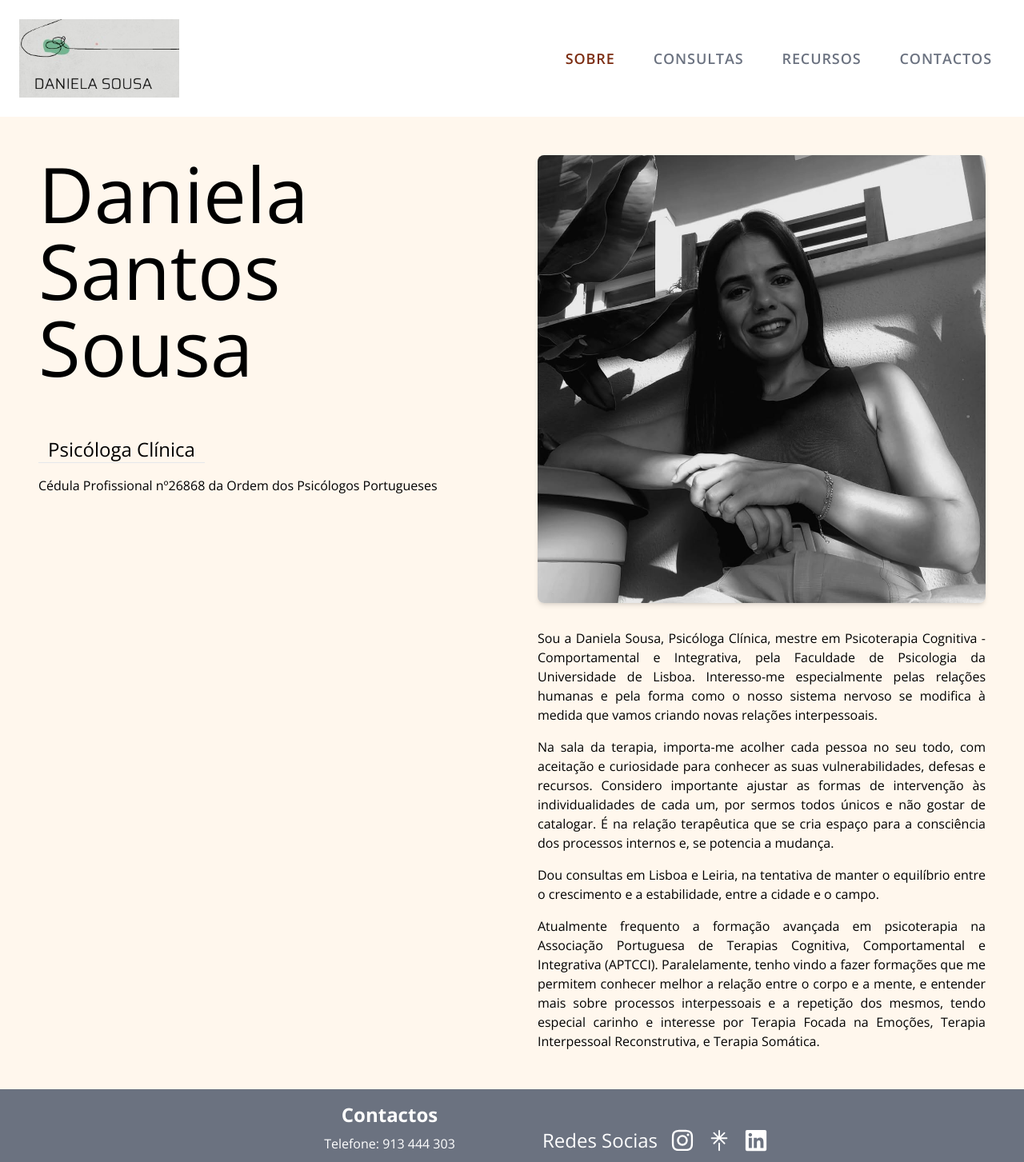
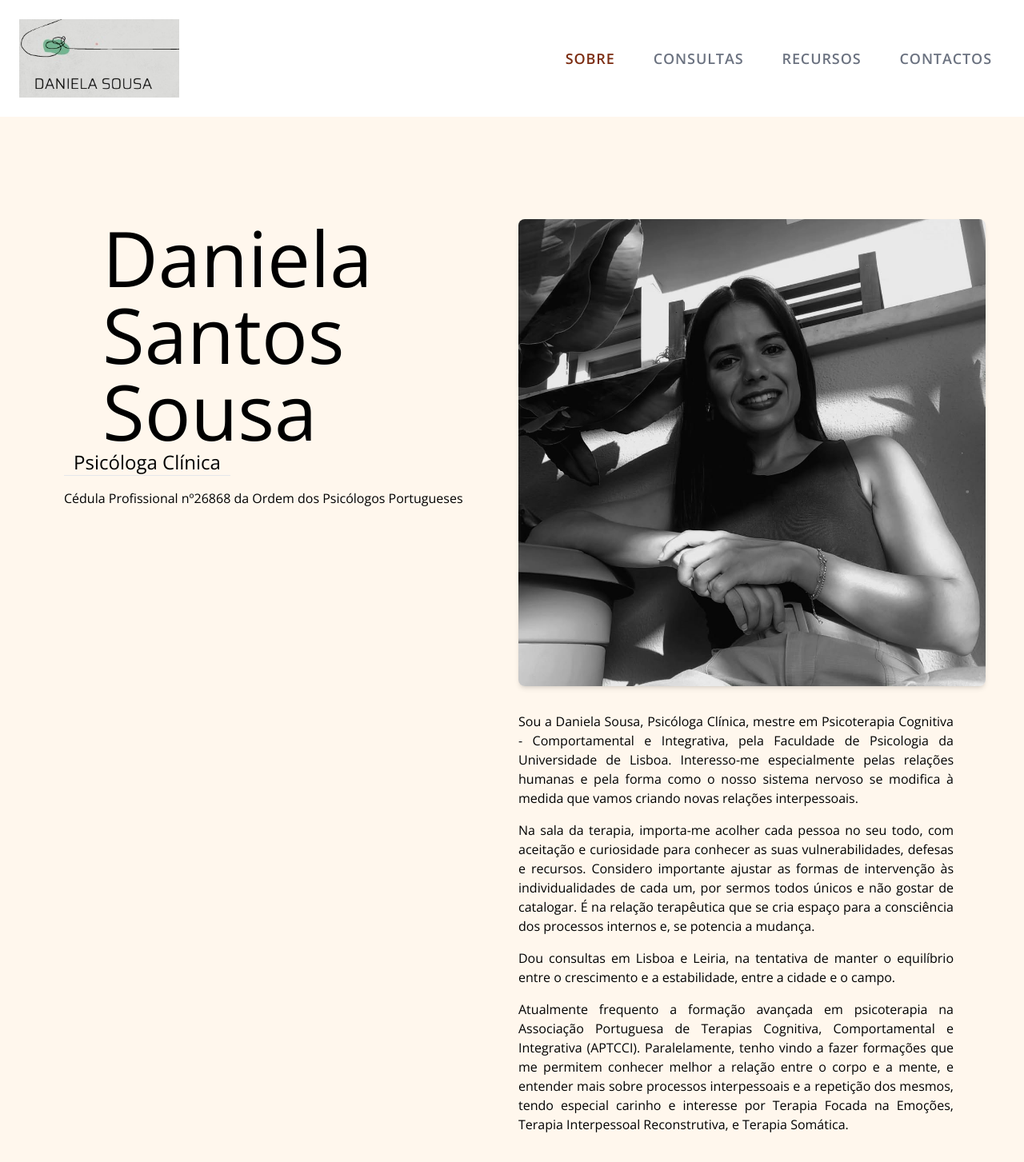
Before and after one commit to DeleteMind/site_psicologa, a Next.js app in the folder daniela-app/: page /sobre in a window 1280 px wide. Shown: the top 1453 px of the page at 80% size. Built offline with nearby package versions, Linux system fonts and the light colour scheme.

Commit message:
change_about_page

```diff
--- a/daniela-app/app/page.tsx
+++ b/daniela-app/app/page.tsx
@@ -21,7 +21,7 @@ export default function Home() {
       </div>
       {/* Sobre mim and photo */}
       <div className="flex flex-col lg:flex-row items-center justify-center m-8 text-justify">
-        <div className="relative bg-white min-h-[450px] lg:min-h-[530px] p-8 flex flex-col gap-4 w-full lg:max-w-lg mt-8 transform lg:translate-x-6 lg:translate-y-6">
+        <div className="relative bg-white min-h-[450px] lg:min-h-[530px] p-8 flex flex-col gap-4 w-full lg:max-w-lg mt-82">
           <h1 className="text-orange-900 text-4xl">Sobre mim</h1>
           <p>Sou a Daniela Sousa, Psicóloga Clínica, mestre em Psicoterapia Cognitiva - Comportamental e Integrativa, pela Faculdade de Psicologia da Universidade de Lisboa. Interesso-me especialmente pelas relações humanas e pela forma como o nosso sistema nervoso se modifica à medida que vamos criando novas relações interpessoais.</p>
           <p>Na sala da terapia, importa-me acolher cada pessoa no seu todo, com aceitação e curiosidade para conhecer as suas vulnerabilidades, defesas e recursos.</p>
--- a/daniela-app/app/sobre/page.tsx
+++ b/daniela-app/app/sobre/page.tsx
@@ -3,17 +3,17 @@ import Image from 'next/image';
 export default function SobrePage() {
   return (
     <main className="text-black text-lg flex justify-center p-4 sm:p-12">
-      <section className="flex flex-col lg:flex-row gap-x-16">
+      <section className="flex flex-col lg:flex-row gap-4">
         {/* Title */}
-        <div className="flex flex-col gap-4 sm:gap-16 lg:w-1/2 mb-6">
-          <h1 className="text-4xl sm:text-8xl">Daniela Santos <br /> Sousa</h1>
-          <div className="space-y-2 sm:space-y-4">
+        <div className=" relative flex flex-col gap-4 sm:gap-16 lg:w-1/2 mt-20">
+          <h1 className=" absolute left-20 text-4xl sm:text-8xl">Daniela Santos <br /> Sousa</h1>
+          <div className=" p-8 mt-64 space-y-2 sm:space-y-4">
             <h2 className="border-b text-center w-52 text-xl sm:text-2xl">Psicóloga Clínica</h2>
             <p className="text-sm sm:text-base">Cédula Profissional nº26868 da Ordem dos Psicólogos Portugueses</p>
           </div>
         </div>
         {/* Image and about */}
-        <section className="flex flex-col gap-4 sm:gap-8 w-full lg:w-1/2">
+        <section className="mt-20 flex flex-col gap-4 sm:gap-8 w-full lg:w-1/2">
           <Image
             src="/Snapinst.app_368680928_270420565750050_196321165440213060_n_1080.jpg"
             alt="Sobre"
@@ -21,7 +21,7 @@ export default function SobrePage() {
             height={1080}
             className="rounded-lg shadow-md w-full max-w-[700px] h-auto object-cover"
           />
-          <div className="space-y-2 sm:space-y-4 text-justify">
+          <div className="mr-10 space-y-2 sm:space-y-4 text-justify">
             <p className="text-sm sm:text-base">Sou a Daniela Sousa, Psicóloga Clínica, mestre em Psicoterapia Cognitiva - Comportamental e Integrativa, pela Faculdade de Psicologia da Universidade de Lisboa. Interesso-me especialmente pelas relações humanas e pela forma como o nosso sistema nervoso se modifica à medida que vamos criando novas relações interpessoais.</p>
             <p className="text-sm sm:text-base">Na sala da terapia, importa-me acolher cada pessoa no seu todo, com aceitação e curiosidade para conhecer as suas vulnerabilidades, defesas e recursos. Considero importante ajustar as formas de intervenção às individualidades de cada um, por sermos todos únicos e não gostar de catalogar. É na relação terapêutica que se cria espaço para a consciência dos processos internos e, se potencia a mudança.</p>
             <p className="text-sm sm:text-base">Dou consultas em Lisboa e Leiria, na tentativa de manter o equilíbrio entre o crescimento e a estabilidade, entre a cidade e o campo.</p>
```
